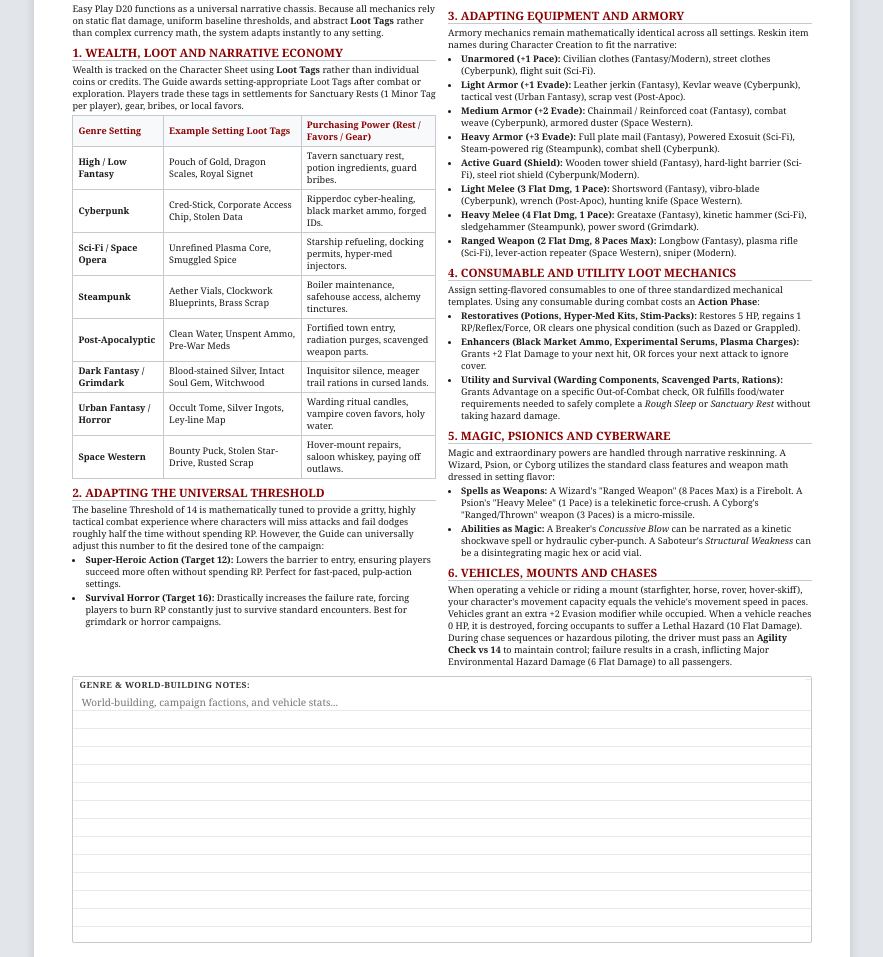
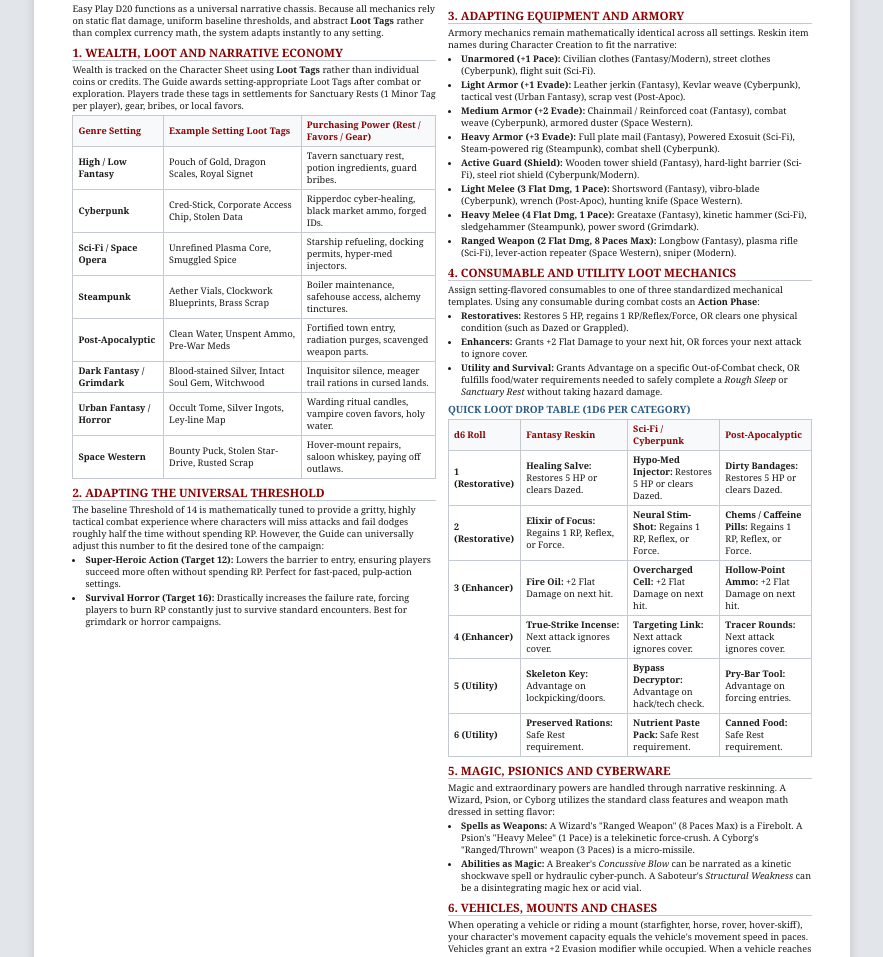
Before and after one commit to Justtestingcode/easy-play-d20, a plain HTML site: page index.html in a window 1280 px wide. Shown: the part 5520-6477 px from the top of the page, without its empty margins (198-1081 px from the left). Drawn offline with Linux system fonts and the light colour scheme.

Commit message:
index.html

```diff
--- a/index.html
+++ b/index.html
@@ -824,7 +824,7 @@
 
             <div class="box" style="margin-top: 3px; background-color: #f0f4f8; border-color: #2b5b84; padding: 6px 8px;">
                 <strong style="color: #2b5b84;">THE GUIDE'S GOLDEN RULE: FAILING FORWARD</strong><br />
-                A roll under 14 <strong>never means nothing happened</strong>. The action pushes forward, but the player suffers a <strong>complication</strong>. The Guide rolls <strong>1d20</strong> for severity:<br />
+                A roll under 14 <strong>never means nothing happened</strong>. Never say nothing happened! The action pushes forward, but the player suffers a <strong>complication</strong>. The Guide rolls <strong>1d20</strong> for severity:<br />
                 • <strong>1–10 (Minor Complication):</strong> Loud noise/alert, lost time, or Minor Hazard (3 Flat Dmg).<br />
                 • <strong>11–20 (Major Complication):</strong> Tool/weapon breaks, enemy ambush, or Major Hazard (6 Flat Dmg).
             </div>
@@ -926,10 +926,60 @@
                     <h2>4. CONSUMABLE and UTILITY LOOT MECHANICS</h2>
                     <p>Assign setting-flavored consumables to one of three standardized mechanical templates. Using any consumable during combat costs an <strong>Action Phase</strong>:</p>
                     <ul>
-                        <li><strong>Restoratives (Potions, Hyper-Med Kits, Stim-Packs):</strong> Restores 5 HP, regains 1 RP/Reflex/Force, OR clears one physical condition (such as Dazed or Grappled).</li>
-                        <li><strong>Enhancers (Black Market Ammo, Experimental Serums, Plasma Charges):</strong> Grants +2 Flat Damage to your next hit, OR forces your next attack to ignore cover.</li>
-                        <li><strong>Utility and Survival (Warding Components, Scavenged Parts, Rations):</strong> Grants Advantage on a specific Out-of-Combat check, OR fulfills food/water requirements needed to safely complete a <em>Rough Sleep</em> or <em>Sanctuary Rest</em> without taking hazard damage.</li>
+                        <li><strong>Restoratives:</strong> Restores 5 HP, regains 1 RP/Reflex/Force, OR clears one physical condition (such as Dazed or Grappled).</li>
+                        <li><strong>Enhancers:</strong> Grants +2 Flat Damage to your next hit, OR forces your next attack to ignore cover.</li>
+                        <li><strong>Utility and Survival:</strong> Grants Advantage on a specific Out-of-Combat check, OR fulfills food/water requirements needed to safely complete a <em>Rough Sleep</em> or <em>Sanctuary Rest</em> without taking hazard damage.</li>
                     </ul>
+
+                    <h3>QUICK LOOT DROP TABLE (1d6 PER CATEGORY)</h3>
+                    <table style="font-size: 7.8px;">
+                        <thead>
+                            <tr>
+                                <th>d6 Roll</th>
+                                <th>Fantasy Reskin</th>
+                                <th>Sci-Fi / Cyberpunk</th>
+                                <th>Post-Apocalyptic</th>
+                            </tr>
+                        </thead>
+                        <tbody>
+                            <tr>
+                                <td><strong>1 (Restorative)</strong></td>
+                                <td><strong>Healing Salve:</strong> Restores 5 HP or clears Dazed.</td>
+                                <td><strong>Hypo-Med Injector:</strong> Restores 5 HP or clears Dazed.</td>
+                                <td><strong>Dirty Bandages:</strong> Restores 5 HP or clears Dazed.</td>
+                            </tr>
+                            <tr>
+                                <td><strong>2 (Restorative)</strong></td>
+                                <td><strong>Elixir of Focus:</strong> Regains 1 RP, Reflex, or Force.</td>
+                                <td><strong>Neural Stim-Shot:</strong> Regains 1 RP, Reflex, or Force.</td>
+                                <td><strong>Chems / Caffeine Pills:</strong> Regains 1 RP, Reflex, or Force.</td>
+                            </tr>
+                            <tr>
+                                <td><strong>3 (Enhancer)</strong></td>
+                                <td><strong>Fire Oil:</strong> +2 Flat Damage on next hit.</td>
+                                <td><strong>Overcharged Cell:</strong> +2 Flat Damage on next hit.</td>
+                                <td><strong>Hollow-Point Ammo:</strong> +2 Flat Damage on next hit.</td>
+                            </tr>
+                            <tr>
+                                <td><strong>4 (Enhancer)</strong></td>
+                                <td><strong>True-Strike Incense:</strong> Next attack ignores cover.</td>
+                                <td><strong>Targeting Link:</strong> Next attack ignores cover.</td>
+                                <td><strong>Tracer Rounds:</strong> Next attack ignores cover.</td>
+                            </tr>
+                            <tr>
+                                <td><strong>5 (Utility)</strong></td>
+                                <td><strong>Skeleton Key:</strong> Advantage on lockpicking/doors.</td>
+                                <td><strong>Bypass Decryptor:</strong> Advantage on hack/tech check.</td>
+                                <td><strong>Pry-Bar Tool:</strong> Advantage on forcing entries.</td>
+                            </tr>
+                            <tr>
+                                <td><strong>6 (Utility)</strong></td>
+                                <td><strong>Preserved Rations:</strong> Safe Rest requirement.</td>
+                                <td><strong>Nutrient Paste Pack:</strong> Safe Rest requirement.</td>
+                                <td><strong>Canned Food:</strong> Safe Rest requirement.</td>
+                            </tr>
+                        </tbody>
+                    </table>
 
                     <h2>5. MAGIC, PSIONICS and CYBERWARE</h2>
                     <p>Magic and extraordinary powers are handled through narrative reskinning. A Wizard, Psion, or Cyborg utilizes the standard class features and weapon math dressed in setting flavor:</p>
```
